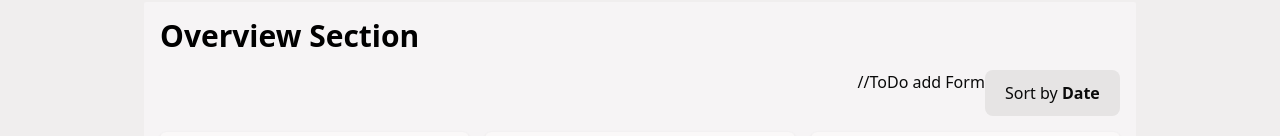
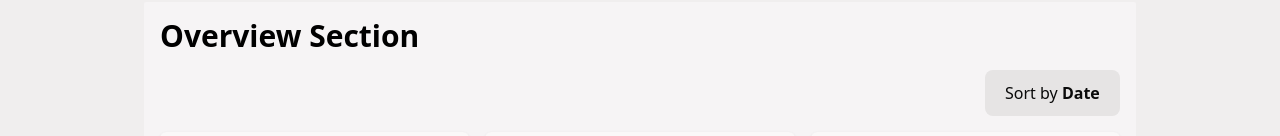
Before and after one commit to anonymouslearner-en/studiplanner, a React (Vite) app: page / in a window 1280 px wide. Shown: the part 462-598 px from the top of the page. Built offline with nearby package versions, Linux system fonts and the light colour scheme.

Commit message:
add comment

```diff
--- a/src/components/OverviewSection.tsx
+++ b/src/components/OverviewSection.tsx
@@ -22,7 +22,9 @@ export const OverviewSection: FC<Props> = ({ exams }) => {
       </h2>
 
       <div className="min-h-10 w-full mb-4 flex flex-row justify-end">
-        //ToDo add Form
+        {
+          //ToDo add Form
+        }
         <OverviewFilter currentSetting={settings} />
       </div>
 
```
